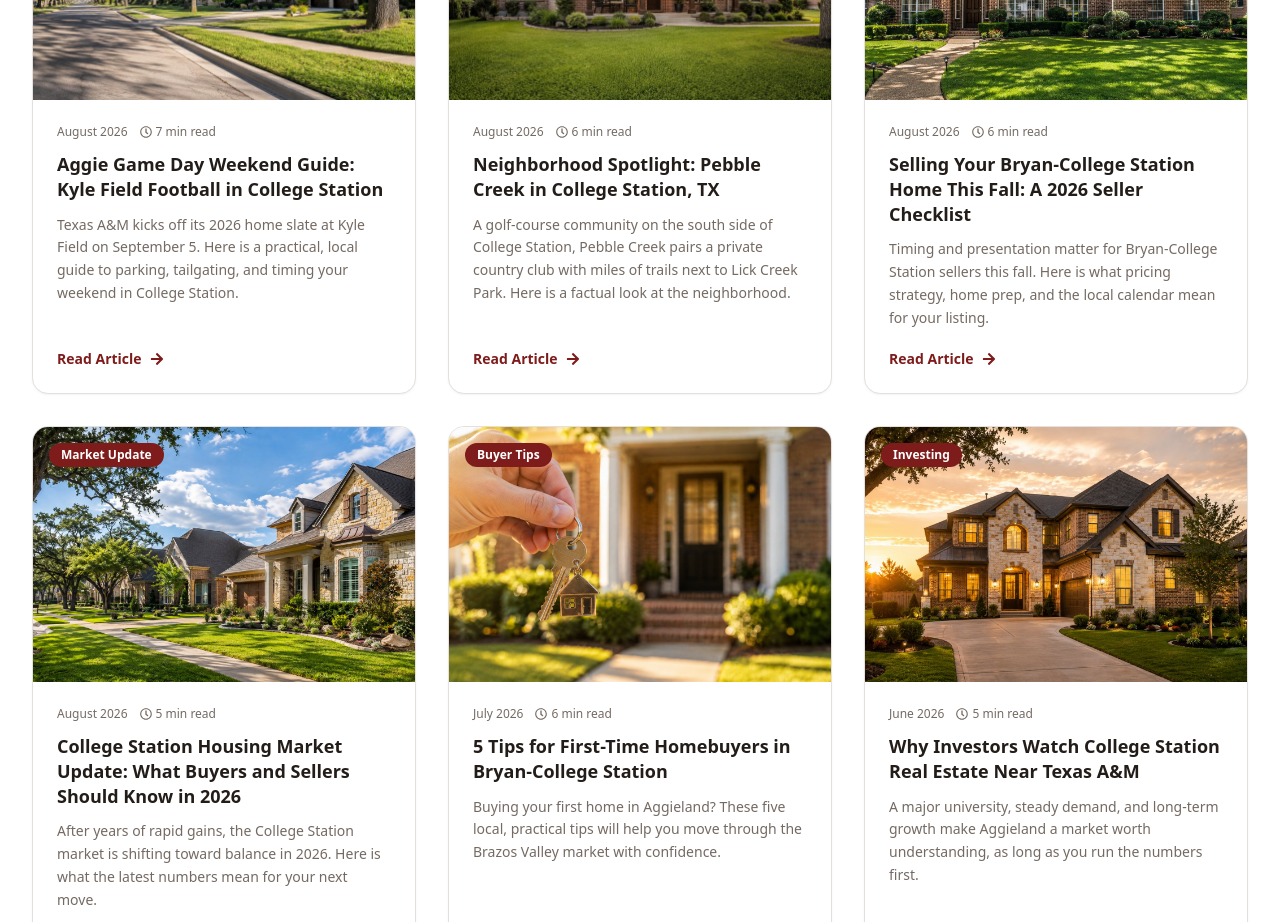
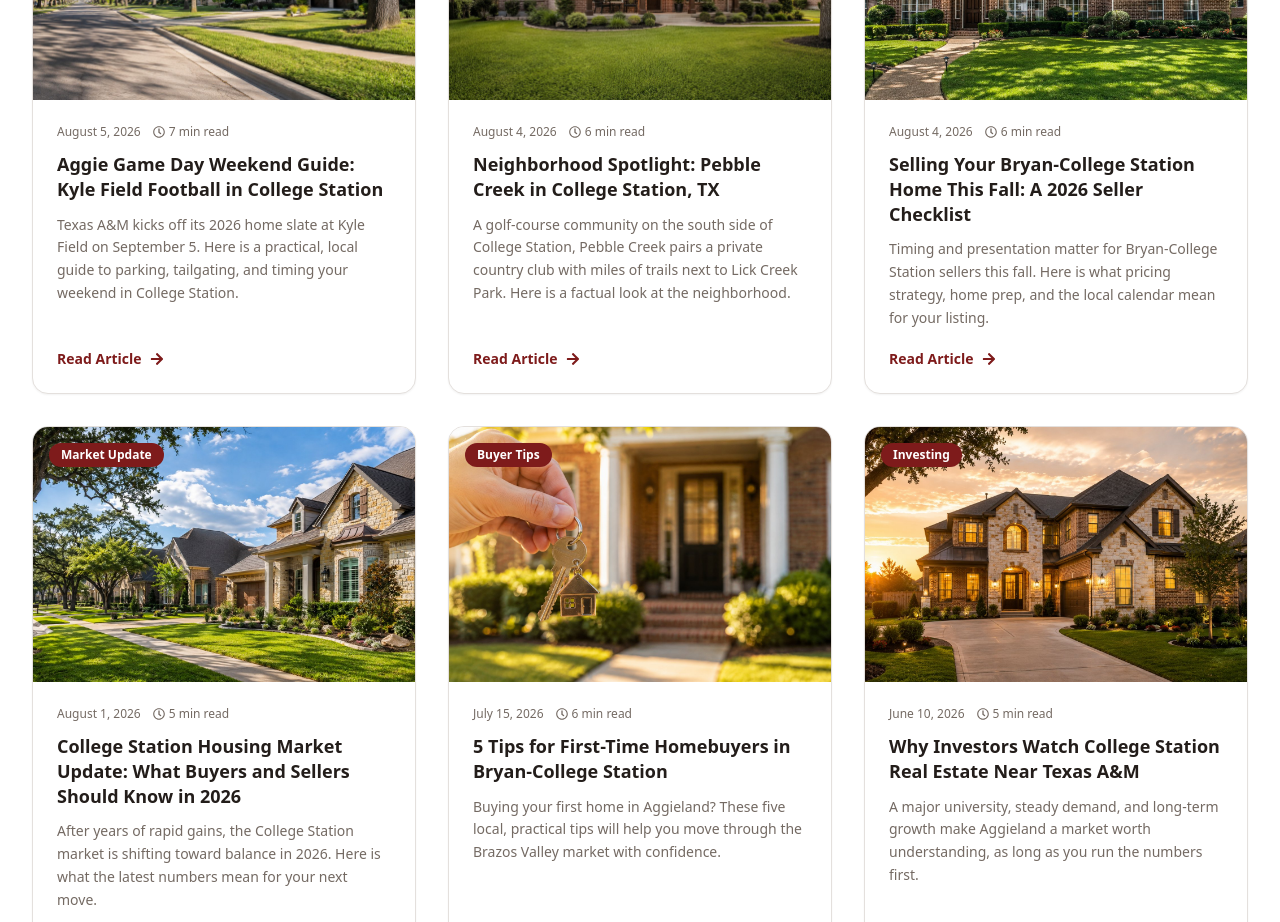
Before and after one commit to rickkennyrealestate/RickWebsite, a React (Vite) app in the folder frontend/: page /blog in a window 1280 px wide. Shown: the part 620-1542 px from the top of the page. Built offline with nearby package versions, Linux system fonts and the light colour scheme.

Commit message:
Show full posting date (with day) on blog posts

```diff
--- a/frontend/src/data/blogPosts.js
+++ b/frontend/src/data/blogPosts.js
@@ -3,7 +3,7 @@ export const blogPosts = [
     slug: 'aggie-game-day-weekend-guide-college-station-2026',
     title: 'Aggie Game Day Weekend Guide: Kyle Field Football in College Station',
     category: 'Local Guide',
-    date: 'August 2026',
+    date: 'August 5, 2026',
     readTime: '7 min read',
     excerpt:
       'Texas A&M kicks off its 2026 home slate at Kyle Field on September 5. Here is a practical, local guide to parking, tailgating, and timing your weekend in College Station.',
@@ -61,7 +61,7 @@ export const blogPosts = [
     slug: 'neighborhood-spotlight-pebble-creek-college-station',
     title: 'Neighborhood Spotlight: Pebble Creek in College Station, TX',
     category: 'Neighborhood Spotlight',
-    date: 'August 2026',
+    date: 'August 4, 2026',
     readTime: '6 min read',
     excerpt:
       'A golf-course community on the south side of College Station, Pebble Creek pairs a private country club with miles of trails next to Lick Creek Park. Here is a factual look at the neighborhood.',
@@ -123,7 +123,7 @@ export const blogPosts = [
     slug: 'seller-checklist-bryan-college-station-fall-2026',
     title: 'Selling Your Bryan-College Station Home This Fall: A 2026 Seller Checklist',
     category: 'Seller Tips',
-    date: 'August 2026',
+    date: 'August 4, 2026',
     readTime: '6 min read',
     excerpt:
       'Timing and presentation matter for Bryan-College Station sellers this fall. Here is what pricing strategy, home prep, and the local calendar mean for your listing.',
@@ -175,7 +175,7 @@ export const blogPosts = [
     slug: 'college-station-housing-market-update-2026',
     title: 'College Station Housing Market Update: What Buyers and Sellers Should Know in 2026',
     category: 'Market Update',
-    date: 'August 2026',
+    date: 'August 1, 2026',
     readTime: '5 min read',
     excerpt:
       'After years of rapid gains, the College Station market is shifting toward balance in 2026. Here is what the latest numbers mean for your next move.',
@@ -218,7 +218,7 @@ export const blogPosts = [
     slug: 'first-time-homebuyer-tips-bryan-college-station',
     title: '5 Tips for First-Time Homebuyers in Bryan-College Station',
     category: 'Buyer Tips',
-    date: 'July 2026',
+    date: 'July 15, 2026',
     readTime: '6 min read',
     excerpt:
       'Buying your first home in Aggieland? These five local, practical tips will help you move through the Brazos Valley market with confidence.',
@@ -269,7 +269,7 @@ export const blogPosts = [
     slug: 'investing-college-station-real-estate-texas-am',
     title: 'Why Investors Watch College Station Real Estate Near Texas A&M',
     category: 'Investing',
-    date: 'June 2026',
+    date: 'June 10, 2026',
     readTime: '5 min read',
     excerpt:
       'A major university, steady demand, and long-term growth make Aggieland a market worth understanding, as long as you run the numbers first.',
```
